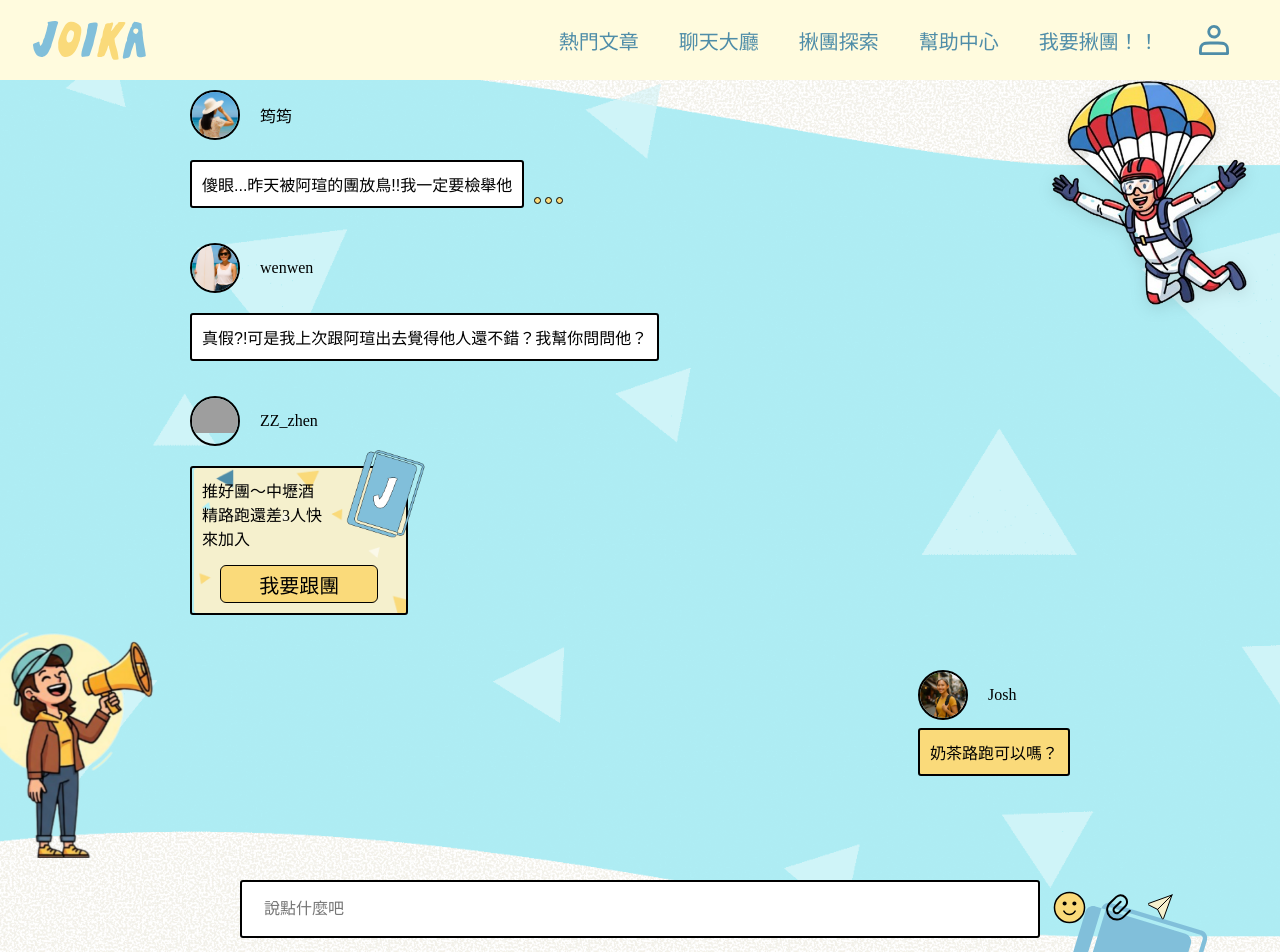
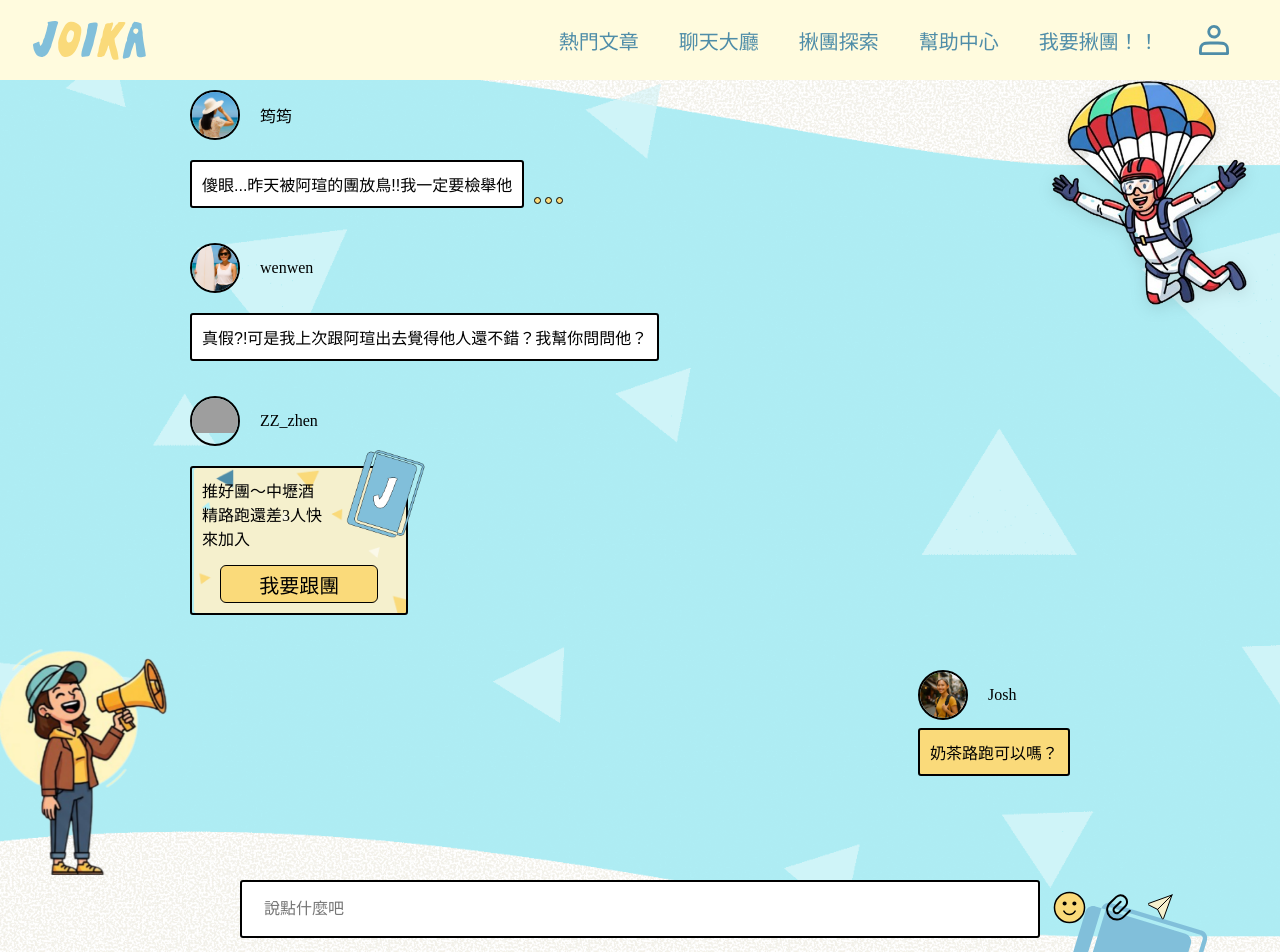
Before and after one commit to Jasonwen1512/joika, a Vue app: page /cjd101/g2/front/chat in a window 1280 px wide. Shown: the top 952 px of the page. Built offline with nearby package versions, Linux system fonts and the light colour scheme; grey boxes are pictures that could not be loaded; a web font is replaced by a local one.

Commit message:
聊天大廳人物定位調整

```diff
--- a/src/views/chat/chat.vue
+++ b/src/views/chat/chat.vue
@@ -110,8 +110,10 @@ function copyMessage(e){
     </div>
 
     <div class="megaphone-box">
+      <div class="megaphone-wrap">
         <img src="/src/assets/img/chat/megaphone-man.png" alt="擴音器人物圖" class="person">
         <img src="/src/assets/img/chat/megaphone-line.png" alt="擴音器線條圖" class="lines">
+      </div>
     </div>
 
   <!-- 輸入框 -->
@@ -213,29 +215,28 @@ function copyMessage(e){
   }
 
 .megaphone-box {
+  position: relative;
+}
+
+.megaphone-wrap {
   position: absolute;
-    bottom: 0;
-    left: 0;
-    z-index: 0;
+  bottom: 5px;
+  left: -10px;
+  width: fit-content;
 }
 
 .person {
-    width: 150px;
+  width: 130px;
   display: block;
-    position: absolute;
-    bottom: 12vh;
-    left: -3vh;
-    z-index: 0;
 }
 
 .lines {
   position: absolute;
-    left: 14vh;
-    bottom: 28vh;
-    z-index: 0;
-    width: 30px;
+  top: 4px;
+  left: 130px;
+  width: 25px;
   animation: blink 1s infinite;
-    transform-origin: left center;
+  z-index: 1;
 }
 
   @keyframes blink {
@@ -357,7 +358,6 @@ function copyMessage(e){
   width: 15ch;
   word-break: break-all;
 }
-
 //chat-other-end
 
 //chat-me-start
@@ -440,12 +440,11 @@ function copyMessage(e){
     }
     .person{
       width: 180px;
-      bottom: 10vh;
     }
     .lines {
       width: 40px;
-      left: 19vh;
-      bottom: 31vh;
+      left: 175px;
+      top: 0;
     }
     .chat-recommend-card{
       width: 120%;
```
Lines whose indentation alone changed are shown as unchanged.
